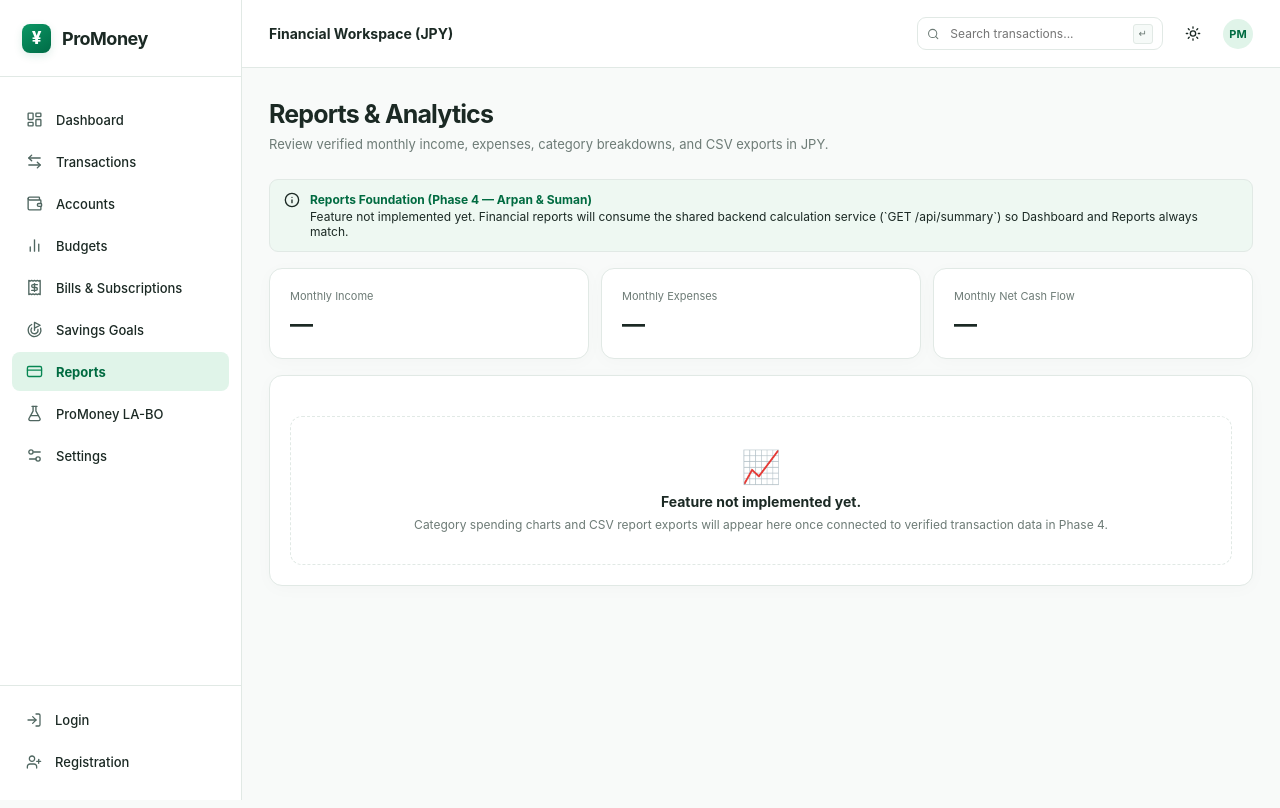
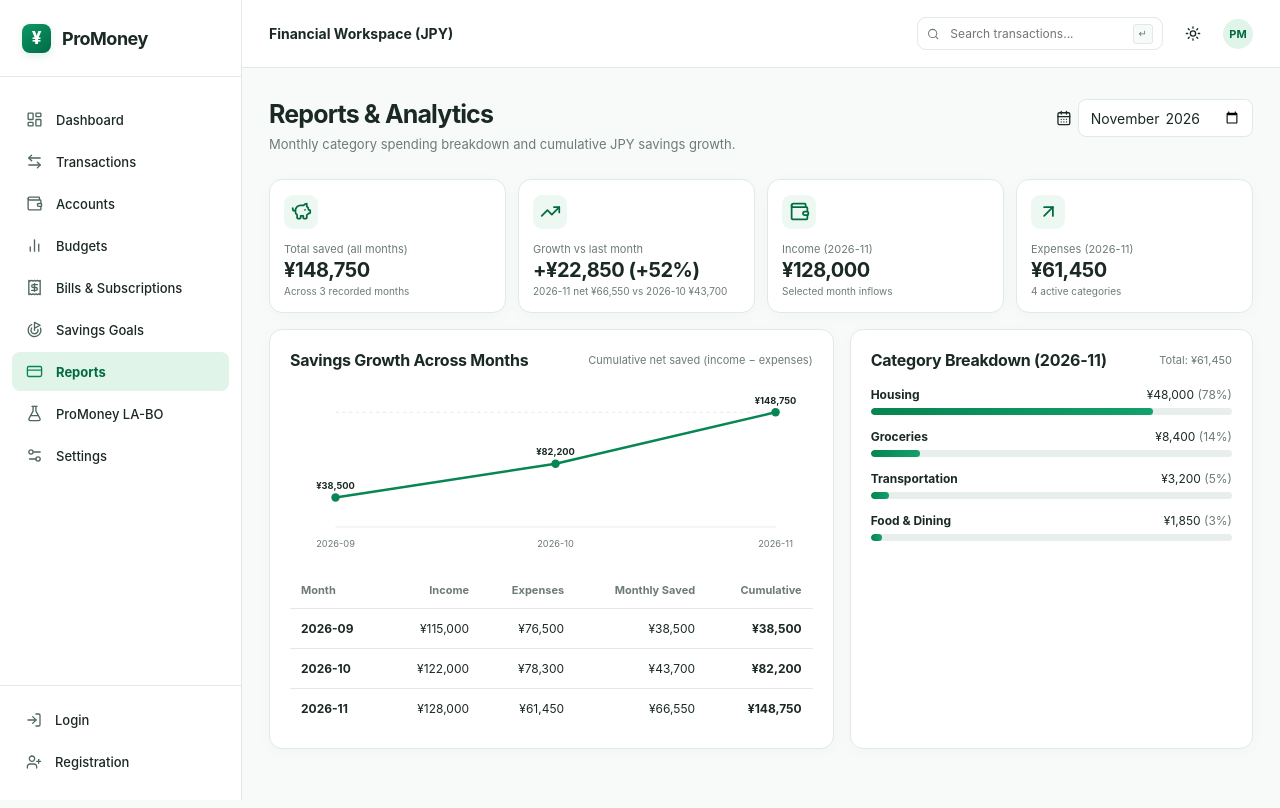
Before and after one commit to SUMANRAUT-20/ProMoney, a React (Vite) app in the folder frontend/: page /reports in a window 1280 px wide. Shown: the top 808 px of the page. Built offline with nearby package versions, Linux system fonts and the light colour scheme.

Commit message:
feat(reports): add monthly category breakdown, SVG savings growth line, and MoM growth

```diff
--- a/frontend/src/features/analytics/ReportsView.jsx
+++ b/frontend/src/features/analytics/ReportsView.jsx
@@ -1,53 +1,197 @@
-import { Info } from 'lucide-react';
-import { EmptyState, PageHeading } from '../../components/ui';
+import { useState } from 'react';
+import { useNavigate } from 'react-router-dom';
+import { ArrowUpRight, CalendarDays, PiggyBank, Plus, TrendingUp, Wallet } from 'lucide-react';
+import { useFinance } from '../../context/FinanceContext';
+import { EmptyState, Metric, PageHeading, ProgressBar } from '../../components/ui';
+import { currentMonthISO, formatMonth, money, prevMonthISO } from '../../utils/formatters';
+import { getCategoryBreakdown, getMonthlySavingsSeries, getMonthlySummary } from '../../utils/financeMath';
 
-/**
- * Reports & Analytics View Foundation
- * Joint Owners: Arpan Khatiwada & Suman Raut (Members 4 & 5)
- *
- * Clean starter foundation without fabricated category spending charts or totals.
- */
+function SavingsGrowthSvg({ series }) {
+  const values = series.map((item) => item.cumulative);
+  const minVal = Math.min(0, ...values);
+  const maxVal = Math.max(1, ...values);
+  const span = Math.max(1, maxVal - minVal);
+  const left = 54;
+  const right = 576;
+  const top = 30;
+  const bottom = 166;
+
+  const toPoint = (item, index) => {
+    const x = series.length === 1 ? (left + right) / 2 : left + (index / (series.length - 1)) * (right - left);
+    const y = bottom - ((item.cumulative - minVal) / span) * (bottom - top);
+    return { ...item, x: Math.round(x), y: Math.round(y) };
+  };
+
+  const points = series.map(toPoint);
+  const zeroY = Math.round(bottom - ((0 - minVal) / span) * (bottom - top));
+  const polylinePoints = points.map((p) => `${p.x},${p.y}`).join(' ');
+
+  return (
+    <svg viewBox="0 0 620 205" width="100%" role="img" aria-label="Cumulative savings growth across months">
+      <line x1={left} y1={top} x2={right} y2={top} stroke="var(--border)" strokeDasharray="4 4" />
+      <line x1={left} y1={zeroY} x2={right} y2={zeroY} stroke="var(--border)" />
+      {points.length > 1 && (
+        <polyline fill="none" stroke="var(--green)" strokeWidth="3" strokeLinejoin="round" points={polylinePoints} />
+      )}
+      {points.map((p) => (
+        <g key={p.month}>
+          <circle cx={p.x} cy={p.y} r="5" fill="var(--green)" />
+          <text x={p.x} y={Math.max(16, p.y - 10)} textAnchor="middle" fontSize="11" fontWeight="700" fill="var(--text)">
+            {money(p.cumulative)}
+          </text>
+          <text x={p.x} y="190" textAnchor="middle" fontSize="11" fill="var(--muted)">
+            {formatMonth(p.month)}
+          </text>
+        </g>
+      ))}
+    </svg>
+  );
+}
+
 export default function ReportsView() {
+  const navigate = useNavigate();
+  const { transactions, categories } = useFinance();
+  const [selectedMonth, setSelectedMonth] = useState(currentMonthISO);
+
+  const prevMonth = prevMonthISO(selectedMonth, -1);
+  const currentSummary = getMonthlySummary(transactions, selectedMonth);
+  const lastSummary = getMonthlySummary(transactions, prevMonth);
+  const breakdown = getCategoryBreakdown(transactions, selectedMonth, categories);
+  const series = getMonthlySavingsSeries(transactions);
+
+  const totalSaved = series.length > 0 ? series[series.length - 1].cumulative : 0;
+  const growthDelta = currentSummary.net - lastSummary.net;
+  const growthPct = lastSummary.net !== 0 ? Math.round((growthDelta / Math.abs(lastSummary.net)) * 100) : null;
+  const growthLabel = `${growthDelta >= 0 ? '+' : ''}${money(growthDelta)}${
+    growthPct !== null ? ` (${growthPct >= 0 ? '+' : ''}${growthPct}%)` : ''
+  }`;
+
   return (
     <>
       <PageHeading
         title="Reports & Analytics"
-        subtitle="Review verified monthly income, expenses, category breakdowns, and CSV exports in JPY."
+        subtitle="Monthly category spending breakdown and cumulative JPY savings growth."
+        action={
+          <label className="inline-editor" style={{ marginTop: 0, alignItems: 'center' }}>
+            <CalendarDays size={18} />
+            <input
+              type="month"
+              value={selectedMonth}
+              aria-label="Report month"
+              onChange={(e) => e.target.value && setSelectedMonth(e.target.value)}
+            />
+          </label>
+        }
       />
 
-      <div className="status-banner" role="status">
-        <Info size={16} />
-        <div>
-          <strong>Reports Foundation (Phase 4 — Arpan &amp; Suman)</strong>
-          <span>
-            Feature not implemented yet. Financial reports will consume the shared backend calculation
-            service (`GET /api/summary`) so Dashboard and Reports always match.
-          </span>
-        </div>
-      </div>
-
-      <section className="report-stats">
-        <div className="card report-stat">
-          <span>Monthly Income</span>
-          <strong>—</strong>
-        </div>
-        <div className="card report-stat">
-          <span>Monthly Expenses</span>
-          <strong>—</strong>
-        </div>
-        <div className="card report-stat">
-          <span>Monthly Net Cash Flow</span>
-          <strong>—</strong>
-        </div>
+      <section className="dashboard-metrics" style={{ marginBottom: 16 }}>
+        <Metric
+          icon={PiggyBank}
+          label="Total saved (all months)"
+          value={money(totalSaved)}
+          small={`Across ${series.length} recorded ${series.length === 1 ? 'month' : 'months'}`}
+        />
+        <Metric
+          icon={TrendingUp}
+          label="Growth vs last month"
+          value={growthLabel}
+          small={`${formatMonth(selectedMonth)} net ${money(currentSummary.net)} vs ${formatMonth(prevMonth)} ${money(lastSummary.net)}`}
+        />
+        <Metric
+          icon={Wallet}
+          label={`Income (${formatMonth(selectedMonth)})`}
+          value={money(currentSummary.income)}
+          small="Selected month inflows"
+        />
+        <Metric
+          icon={ArrowUpRight}
+          label={`Expenses (${formatMonth(selectedMonth)})`}
+          value={money(currentSummary.expense)}
+          small={`${breakdown.items.length} active categories`}
+        />
       </section>
 
-      <section className="section-card card">
-        <EmptyState
-          icon="📈"
-          title="Feature not implemented yet."
-          description="Category spending charts and CSV report exports will appear here once connected to verified transaction data in Phase 4."
-        />
-      </section>
+      <div className="two-col-chart" style={{ marginTop: 0, marginBottom: 16 }}>
+        <section className="section-card card" style={{ marginBottom: 0 }}>
+          <div className="section-title">
+            <h2>Savings Growth Across Months</h2>
+            <span className="muted small">Cumulative net saved (income − expenses)</span>
+          </div>
+          {series.length === 0 ? (
+            <EmptyState
+              icon="📈"
+              title="No monthly history yet"
+              description="Record income and expenses to plot your cumulative JPY savings growth line."
+              action={
+                <button className="btn primary" type="button" onClick={() => navigate('/transactions')}>
+                  <Plus size={15} /> Add Transactions
+                </button>
+              }
+            />
+          ) : (
+            <>
+              <SavingsGrowthSvg series={series} />
+              <div className="table-scroll" style={{ marginTop: 10 }}>
+                <table className="finance-table" style={{ minWidth: 440 }}>
+                  <thead>
+                    <tr>
+                      <th>Month</th>
+                      <th className="align-right">Income</th>
+                      <th className="align-right">Expenses</th>
+                      <th className="align-right">Monthly Saved</th>
+                      <th className="align-right">Cumulative</th>
+                    </tr>
+                  </thead>
+                  <tbody>
+                    {series.map((row) => (
+                      <tr key={row.month}>
+                        <td className="table-strong">{formatMonth(row.month)}</td>
+                        <td className="align-right positive">{money(row.income)}</td>
+                        <td className="align-right negative">{money(row.expense)}</td>
+                        <td className={`align-right ${row.net >= 0 ? 'positive' : 'negative'}`}>{money(row.net)}</td>
+                        <td className="align-right table-strong">{money(row.cumulative)}</td>
+                      </tr>
+                    ))}
+                  </tbody>
+                </table>
+              </div>
+            </>
+          )}
+        </section>
+
+        <section className="section-card card" style={{ marginBottom: 0 }}>
+          <div className="section-title">
+            <h2>Category Breakdown ({formatMonth(selectedMonth)})</h2>
+            <span className="muted small">Total: {money(breakdown.totalExpense)}</span>
+          </div>
+          {breakdown.items.length === 0 ? (
+            <EmptyState
+              icon="🥧"
+              title={`No expenses in ${formatMonth(selectedMonth)}`}
+              description="Add expenses in this month to see spending by category."
+              action={
+                <button className="btn primary" type="button" onClick={() => navigate('/transactions')}>
+                  <Plus size={15} /> Record Expense
+                </button>
+              }
+            />
+          ) : (
+            <div style={{ display: 'grid', gap: 14 }}>
+              {breakdown.items.map((cat) => (
+                <div key={cat.id}>
+                  <div style={{ display: 'flex', justifyContent: 'space-between', marginBottom: 6, fontSize: 12 }}>
+                    <strong>{cat.name}</strong>
+                    <span>
+                      {money(cat.amount)} <span className="muted">({cat.percent}%)</span>
+                    </span>
+                  </div>
+                  <ProgressBar current={cat.amount} target={breakdown.totalExpense} color="green" />
+                </div>
+              ))}
+            </div>
+          )}
+        </section>
+      </div>
     </>
   );
 }
```
